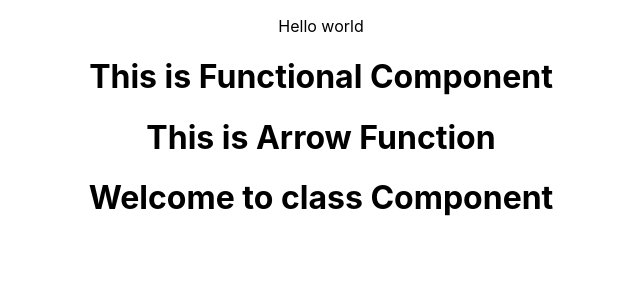
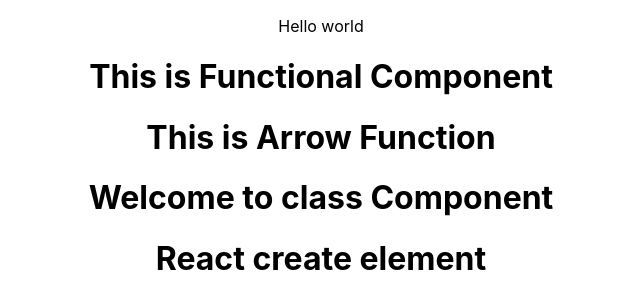
Before and after one commit to Bhakti12/example, a React (Create React App) app: page / in a window 1280 px wide. Shown: the top 308 px of the page, without its empty margins (319-959 px from the left). Built offline with nearby package versions, Linux system fonts and the light colour scheme.

Commit message:
learn about React.createElement()

```diff
--- a/src/App.tsx
+++ b/src/App.tsx
@@ -3,6 +3,7 @@
 import './App.css';
 import { Greet,ArrowExample } from './components/function_component_example';
 import Welcome from './components/Welcome';
+import Hello from './components/Hello';
 
 function App() {
   return (
@@ -12,6 +13,7 @@
         <Greet />
         <ArrowExample />
         <Welcome />
+        <Hello />
       </p>
     </div>
   );
--- /dev/null
+++ b/src/components/Hello.tsx
@@ -0,0 +1,14 @@
+import React from "react";
+
+const Hello = () => {
+    // return (
+    //     <div className="dummyClass">
+    //         <h1>Hello</h1>
+    //     </div>
+    // );
+    return React.createElement('div',{id:'hello',className:'dummyClass'},React.createElement('h1',null,'React create element'));
+}
+
+export default Hello
+
+//createElement lets you create a React element. It serves as an alternative to writing JSX.
```
